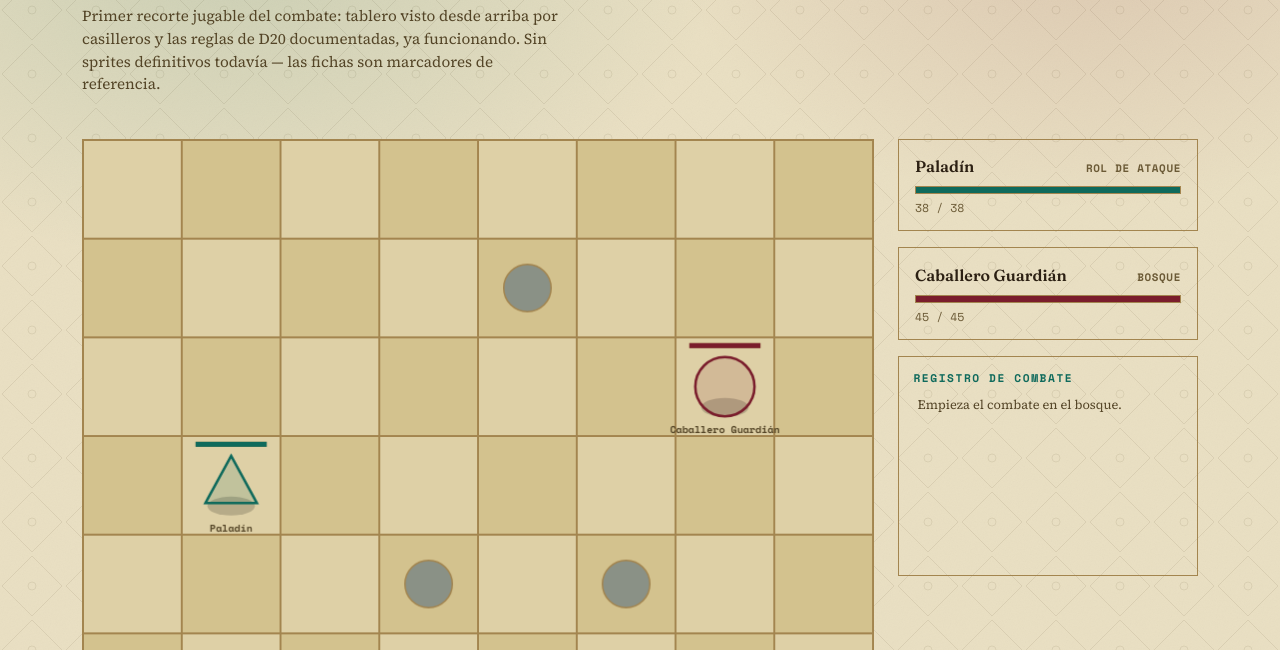
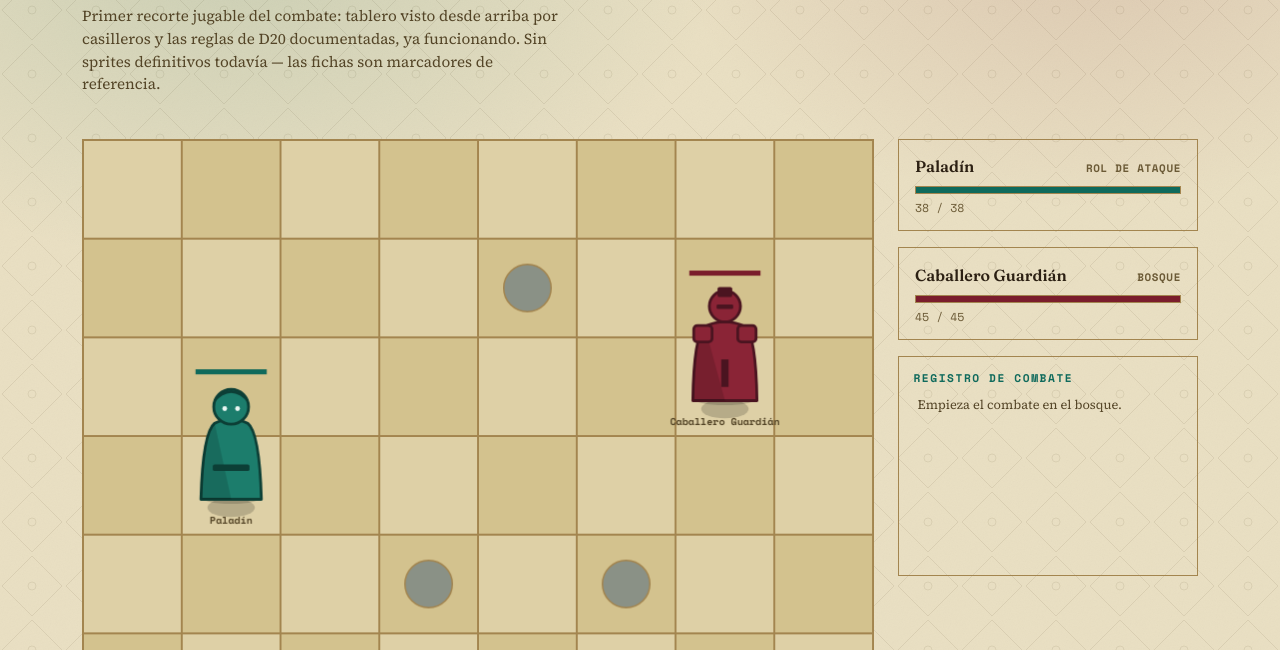
Before and after one commit to AyrtonDeoliveira/teracia-web, a plain HTML site: page mvp/index.html in a window 1280 px wide. Shown: the part 150-800 px from the top of the page. Drawn offline with nearby package versions, Linux system fonts and the light colour scheme.

Commit message:
Renderizar sprites de personaje en vez de formas geometricas
Agrega un sistema de carga de imagenes (unit.spriteSrc/spriteImg)
con fallback al triangulo/circulo si el sprite no carga. Se suman
dos placeholders SVG (mvp/sprites/) para jugador y enemigo hasta
que lleguen los sprites finales del Paladin.

```diff
--- a/mvp/index.html
+++ b/mvp/index.html
@@ -311,12 +311,22 @@
   /* ---------- game state ---------- */
   var player = {
     name:'Paladín', side:'player', c:1, r:3, maxHp:38, hp:38,
-    fuerza:5, destreza:5, dmgDie:6, alive:true
+    fuerza:5, destreza:5, dmgDie:6, alive:true, spriteSrc:'sprites/player-placeholder.svg'
   };
   var enemy = {
     name:'Caballero Guardián', side:'enemy', c:6, r:2, maxHp:45, hp:45,
-    fuerza:7, destreza:-5, dmgFormula:{count:2, sides:4, flat:2}, alive:true
+    fuerza:7, destreza:-5, dmgFormula:{count:2, sides:4, flat:2}, alive:true, spriteSrc:'sprites/enemy-placeholder.svg'
   };
+
+  /* ---------- sprites ---------- */
+  function loadSprite(unit){
+    var img = new Image();
+    img.onload = function(){ unit.spriteImg = img; };
+    img.onerror = function(){ unit.spriteImg = null; };
+    img.src = unit.spriteSrc;
+  }
+  loadSprite(player);
+  loadSprite(enemy);
 
   var MOVE_RANGE = 4;
   var state = {
@@ -705,13 +715,22 @@
     var main = isPlayer ? T.celeste : T.vino;
     var soft = isPlayer ? T.celesteSoft : T.vinoSoft;
     var rad = TILE*0.3;
+    var visualBottom = cy + rad*0.75;
 
     // ground shadow
     ctx.fillStyle = 'rgba(0,0,0,0.18)';
     ctx.beginPath();
-    ctx.ellipse(cx, cy+rad*0.7, rad*0.8, rad*0.32, 0, 0, Math.PI*2);
+    ctx.ellipse(cx, visualBottom, rad*0.8, rad*0.32, 0, 0, Math.PI*2);
     ctx.fill();
 
+    var visualTop;
+    if (unit.spriteImg){
+      var spriteH = TILE*1.3;
+      var spriteW = spriteH * (100/140);
+      visualTop = visualBottom - spriteH;
+      ctx.drawImage(unit.spriteImg, cx-spriteW/2, visualTop, spriteW, spriteH);
+    } else {
+      visualTop = cy - rad;
       ctx.fillStyle = soft;
       ctx.lineWidth = 2.5;
       ctx.strokeStyle = main;
@@ -727,11 +746,12 @@
       }
       ctx.fill();
       ctx.stroke();
+    }
 
     // hp bar
     var hpW = TILE*0.72;
     var hpPct = Math.max(0, unit.hp/unit.maxHp);
-    var hpY = cy - rad - 14;
+    var hpY = visualTop - 10;
     ctx.fillStyle = T.line;
     ctx.fillRect(cx-hpW/2, hpY, hpW, 5);
     ctx.fillStyle = main;
@@ -742,7 +762,7 @@
     ctx.font = '700 10px "Space Mono", monospace';
     ctx.textAlign = 'center';
     ctx.textBaseline = 'middle';
-    ctx.fillText(unit.name, cx, cy+rad+14);
+    ctx.fillText(unit.name, cx, visualBottom+14);
   }
 
   function loop(now){
```
Also changed, not shown: mvp/sprites/enemy-placeholder.svg (added), mvp/sprites/player-placeholder.svg (added). Lines whose indentation alone changed are shown as unchanged.
